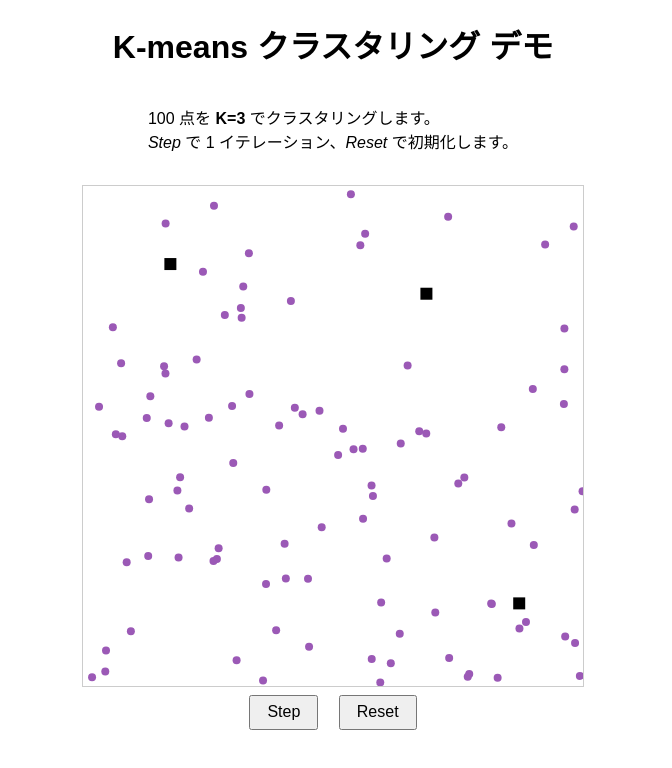
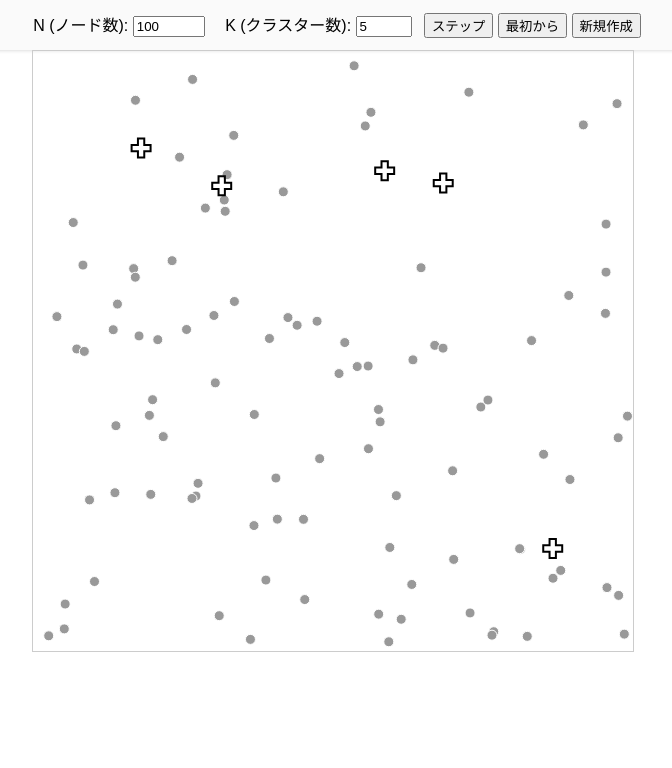
Before and after one commit to Igaki12/Kmeans-demo, a plain HTML site: page index.html in a window 1280 px wide. Shown: the whole page, without its empty margins (307-979 px from the left). Drawn offline with nearby package versions, Linux system fonts and the light colour scheme.

Commit message:
作りなおし

```diff
--- a/index.html
+++ b/index.html
@@ -1,113 +1,131 @@
 <!DOCTYPE html>
 <html lang="ja">
 <head>
-<meta charset="UTF-8">
-<meta name="viewport" content="width=device-width, initial-scale=1">
-<title>K-means クラスタリング デモ</title>
+<meta charset="utf-8" />
+<title>K-means 可視化シミュレーター</title>
+<script src="https://d3js.org/d3.v7.min.js"></script>
 <style>
-  body{margin:0;display:flex;flex-direction:column;align-items:center;font-family:sans-serif}
-  canvas{border:1px solid #ccc;margin-top:1rem}
-  button{margin:0.5rem;padding:0.4rem 1rem;font-size:1rem;cursor:pointer}
+  body { font-family: sans-serif; text-align: center; margin: 0; padding: 0; }
+  #controls { padding: 12px; background: #fafafa; box-shadow: 0 0 4px #ccc; }
+  #controls label { margin: 0 8px; }
+  #chart { border: 1px solid #ccc; cursor: pointer; }
+  .node { fill: #999; stroke: #fff; stroke-width: 1px; }
+  .centroid { fill: none; stroke: #000; stroke-width: 2px; pointer-events: none; }
 </style>
 </head>
 <body>
-  <h1>K-means クラスタリング デモ</h1>
-  <p>100 点を <strong>K=3</strong> でクラスタリングします。<br>
-     <em>Step</em> で 1 イテレーション、<em>Reset</em> で初期化します。</p>
 
-  <canvas id="plot" width="500" height="500"></canvas>
-  <div>
-    <button id="stepBtn">Step</button>
-    <button id="resetBtn">Reset</button>
+<div id="controls">
+  <label>N (ノード数):
+    <input type="number" id="nInput" value="100" min="10" max="1000" />
+  </label>
+  <label>K (クラスター数):
+    <input type="number" id="kInput" value="5" min="1" max="10" />
+  </label>
+  <button id="btnStep">ステップ</button>
+  <button id="btnReset">最初から</button>
+  <button id="btnNew">新規作成</button>
+  <span id="iterLabel"></span>
 </div>
 
+<svg id="chart" width="600" height="600"></svg>
+
 <script>
-    /* --- パラメータ --- */
-    const K = 3;           // クラスター数
-    const POINTS = 100;    // 点の個数
-    const COLORS = ['#e74c3c','#3498db','#2ecc71','#f1c40f','#9b59b6'];
+(() => {
+  const w = 600, h = 600, r = 5;
+  const svg = d3.select("#chart");
+  const color = d3.schemeTableau10;
 
-    /* --- 初期化 --- */
-    const canvas = document.getElementById('plot');
-    const ctx = canvas.getContext('2d');
-    let points, centroids, labels;
+  let nodes = [], centroids = [], initCentroids = [], iter = 0;
 
+  // ユーティリティ
   const rand = (min, max) => Math.random() * (max - min) + min;
+  const dist2 = (a, b) => (a.x - b.x) ** 2 + (a.y - b.y) ** 2;
 
-    function init() {
-      points = Array.from({length: POINTS}, () => ({
-        x: rand(0, canvas.width),
-        y: rand(0, canvas.height)
-      }));
-      centroids = Array.from({length: K}, () => ({
-        x: rand(0, canvas.width),
-        y: rand(0, canvas.height)
-      }));
-      labels = new Array(POINTS).fill(-1); // まだ未割り当て
-      draw();
+  function init(newData = true) {
+    iter = 0;
+    d3.select("#iterLabel").text("");
+    const N = +document.getElementById("nInput").value;
+    const K = +document.getElementById("kInput").value;
+
+    if (newData) {
+      nodes = d3.range(N).map(() => ({ x: rand(r, w - r), y: rand(r, h - r), cluster: -1 }));
     }
 
-    /* --- ユーティリティ --- */
-    const dist = (a, b) => Math.hypot(a.x - b.x, a.y - b.y);
-
-    /* --- 1 イテレーション --- */
-    function step() {
-      // 1) 割り当て
-      for (let i = 0; i < POINTS; i++) {
-        let best = 0, bestDist = Infinity;
-        for (let k = 0; k < K; k++) {
-          const d = dist(points[i], centroids[k]);
-          if (d < bestDist) { bestDist = d; best = k; }
-        }
-        labels[i] = best;
-      }
-
-      // 2) 重心更新
-      for (let k = 0; k < K; k++) {
-        let sumX = 0, sumY = 0, count = 0;
-        for (let i = 0; i < POINTS; i++) {
-          if (labels[i] === k) {
-            sumX += points[i].x;
-            sumY += points[i].y;
-            count++;
-          }
-        }
-        if (count) {
-          centroids[k].x = sumX / count;
-          centroids[k].y = sumY / count;
-        }
-      }
+    centroids = d3.range(K).map(() => ({ x: rand(r, w - r), y: rand(r, h - r) }));
+    initCentroids = centroids.map(c => ({ x: c.x, y: c.y })); // 深いコピー
 
     draw();
   }
 
-    /* --- 描画 --- */
-    function draw() {
-      ctx.clearRect(0, 0, canvas.width, canvas.height);
-
-      // 点
-      for (let i = 0; i < POINTS; i++) {
-        ctx.fillStyle = COLORS[(labels[i] + COLORS.length) % COLORS.length];
-        ctx.beginPath();
-        ctx.arc(points[i].x, points[i].y, 4, 0, Math.PI * 2);
-        ctx.fill();
+  function assign() {
+    nodes.forEach(n => {
+      let min = Infinity, idx = -1;
+      centroids.forEach((c, i) => {
+        const d = dist2(n, c);
+        if (d < min) { min = d; idx = i; }
+      });
+      n.cluster = idx;
+    });
   }
 
-      // 重心
-      ctx.fillStyle = '#000';
-      for (let k = 0; k < K; k++) {
-        ctx.beginPath();
-        ctx.rect(centroids[k].x - 6, centroids[k].y - 6, 12, 12);
-        ctx.fill();
+  function update() {
+    const K = centroids.length;
+    const sums = Array.from({ length: K }, () => ({ x: 0, y: 0, cnt: 0 }));
+    nodes.forEach(n => {
+      const s = sums[n.cluster];
+      s.x += n.x; s.y += n.y; s.cnt++;
+    });
+    centroids.forEach((c, i) => {
+      if (sums[i].cnt) {
+        c.x = sums[i].x / sums[i].cnt;
+        c.y = sums[i].y / sums[i].cnt;
       }
+    });
   }
 
-    /* --- ボタンイベント --- */
-    document.getElementById('stepBtn').addEventListener('click', step);
-    document.getElementById('resetBtn').addEventListener('click', init);
+  function step() {
+    assign();
+    update();
+    iter++;
+    d3.select("#iterLabel").text(`Iteration: ${iter}`);
+    draw();
+  }
 
-    /* --- 起動 --- */
-    init();
+  function draw() {
+    // ノード
+    const circles = svg.selectAll("circle").data(nodes);
+    circles.join("circle")
+      .attr("class", "node")
+      .attr("r", r)
+      .attr("cx", d => d.x)
+      .attr("cy", d => d.y)
+      .attr("fill", d => d.cluster === -1 ? "#999" : color[d.cluster % color.length]);
+
+    // セントロイド
+    const xs = svg.selectAll("path.centroid").data(centroids);
+    xs.join("path")
+      .attr("class", "centroid")
+      .attr("stroke", (d, i) => color[i % color.length])
+      .attr("d", d3.symbol().type(d3.symbolCross).size(200))
+      .attr("transform", d => `translate(${d.x},${d.y})`);
+  }
+
+  // イベント
+  document.getElementById("btnStep").onclick = step;
+  document.getElementById("btnReset").onclick = () => {
+    centroids = initCentroids.map(c => ({ ...c }));
+    nodes.forEach(n => n.cluster = -1);
+    iter = 0;
+    d3.select("#iterLabel").text("");
+    draw();
+  };
+  document.getElementById("btnNew").onclick = () => init(true);
+  svg.on("click", step);
+
+  // 初期化
+  init(true);
+})();
 </script>
 </body>
 </html>
```
Also changed, not shown: indexlegacy.html (added, +113 -0 lines). Lines whose indentation alone changed are shown as unchanged.
